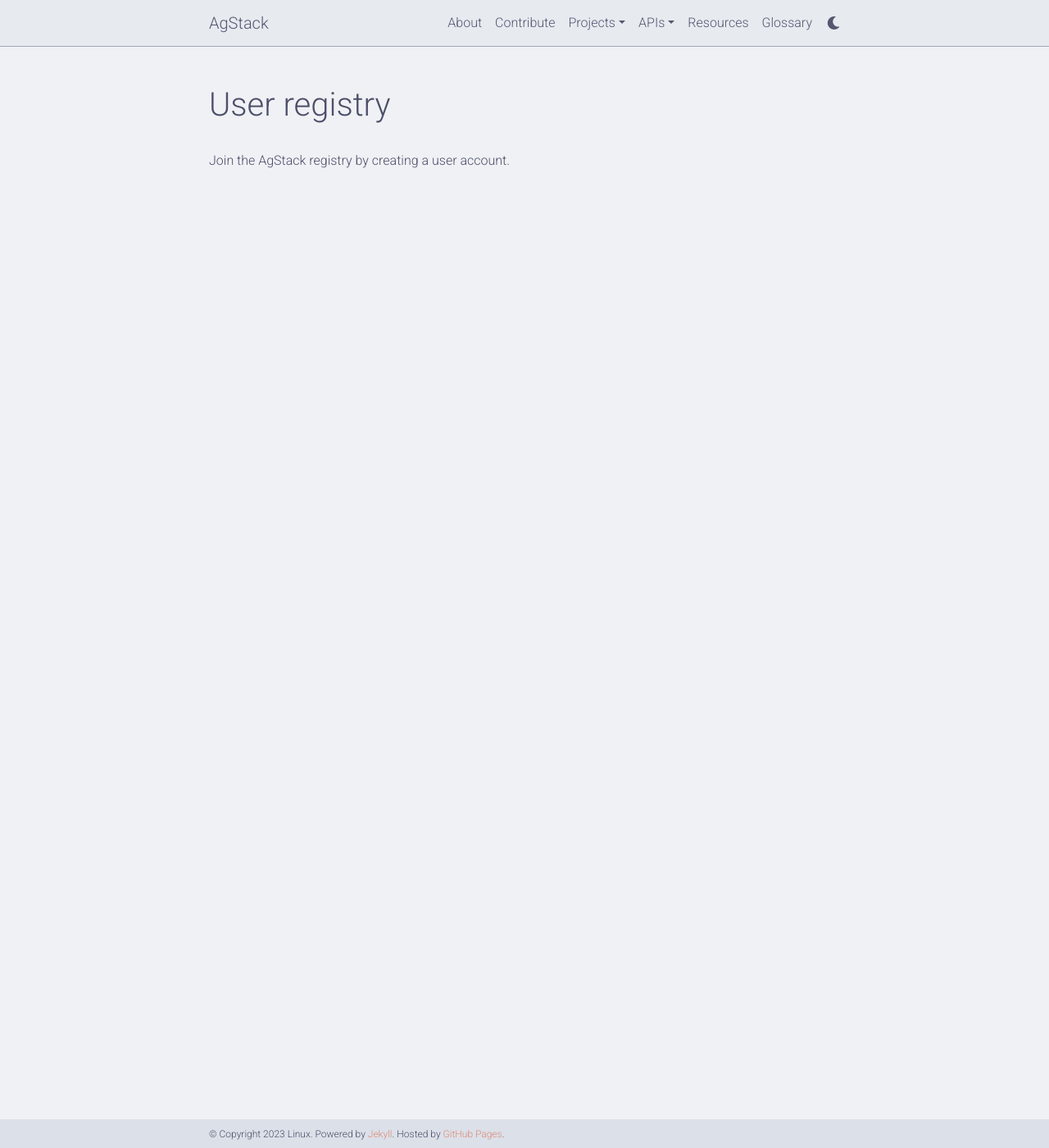
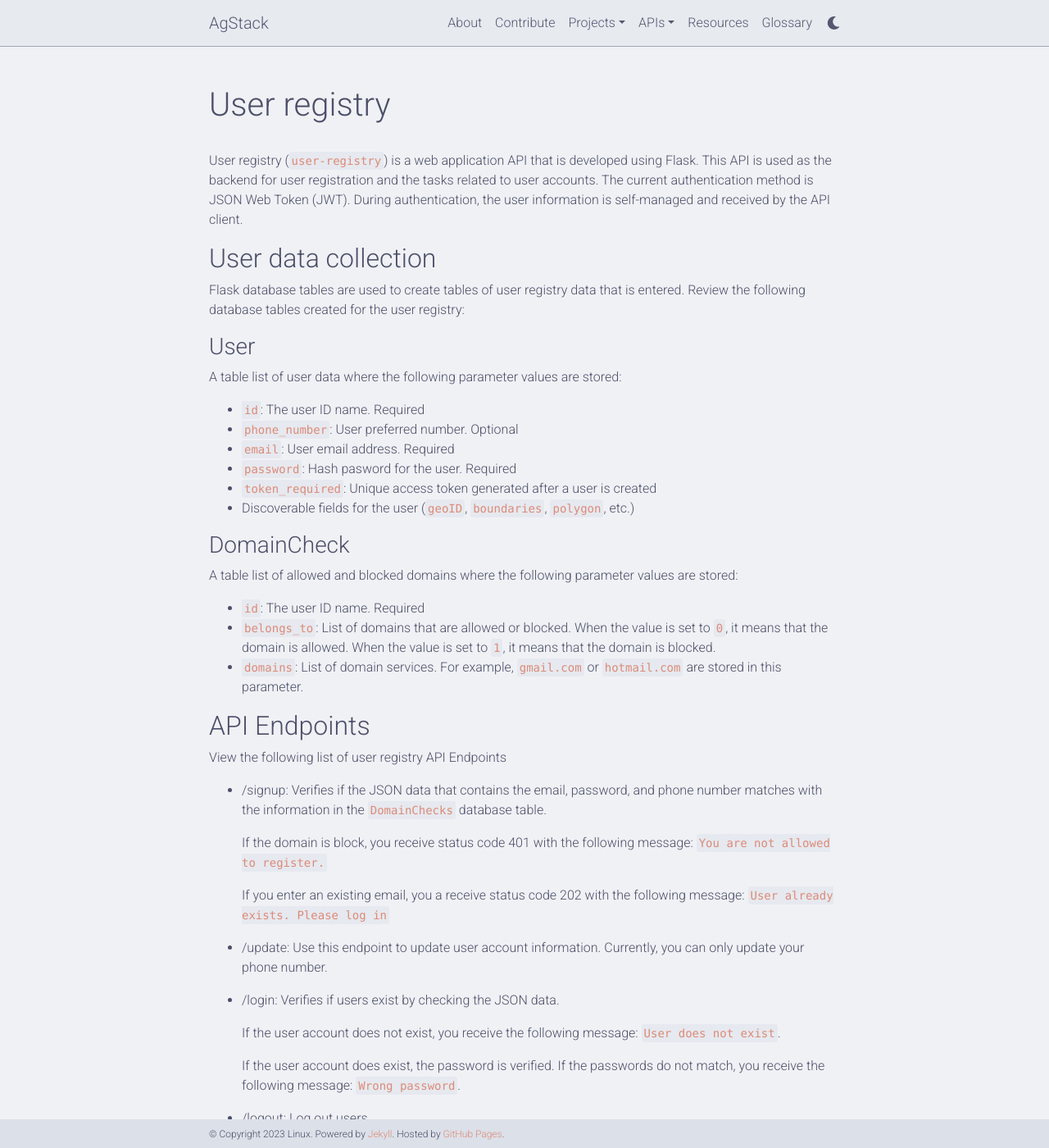
Before and after one commit to vmbrasseur/agstack-website, a Jekyll site: the page built from _pages/user_registry.md, in a window 1280 px wide and 1400 px high. Shown: the whole window at 82% size. Built offline with Jekyll 4.4.1, drawn with Linux system fonts in a browser that asks for light colours; comment, search, counter and statistics services are not loaded; a style sheet for code colours, icons or effects is not loaded; some of the changed text lies outside the part shown.

Commit message:
Update user_registry.md
https://github.com/agstack/agstack-website/issues/14

```diff
--- a/_pages/user_registry.md
+++ b/_pages/user_registry.md
@@ -6,4 +6,50 @@ horizontal: false
 nav: false
 ---
 
-Join the AgStack registry by creating a user account.
+User registry (`user-registry`) is a web application API that is developed using Flask. This API is used as the backend for user registration and the tasks related to user accounts. The current authentication method is JSON Web Token (JWT). During authentication, the user information is self-managed and received by the API client.
+
+## User data collection
+
+Flask database tables are used to create tables of user registry data that is entered. Review the following database tables created for the user registry:
+
+### User
+
+A table list of user data where the following parameter values are stored:
+
+  * `id`: The user ID name. Required
+  * `phone_number`: User preferred number. Optional
+  * `email`: User email address. Required
+  * `password`: Hash pasword for the user. Required
+<!--from Ted how is the valid token defined?-->
+  * `token_required`: Unique access token generated after a user is created
+  * Discoverable fields for the user (`geoID`, `boundaries`, `polygon`, etc.)
+
+### DomainCheck
+
+A table list of allowed and blocked domains where the following parameter values are stored:
+
+  * `id`: The user ID name. Required
+  * `belongs_to`: List of domains that are allowed or blocked. When the value is set to `0`, it means that the domain is allowed. When the value is set to `1`, it means that the domain is blocked.
+  * `domains`: List of domain services. For example, `gmail.com` or `hotmail.com` are stored in this parameter.
+
+## API Endpoints
+
+View the following list of user registry API Endpoints
+
+* /signup: Verifies if the JSON data that contains the email, password, and phone number matches with the information in the `DomainChecks` database table.
+
+  If the domain is block, you receive status code 401 with the following message: `You are not allowed to register.`
+
+  If you enter an existing email, you a receive status code 202 with the following message: `User already exists. Please log in`
+
+* /update: Use this endpoint to update user account information. Currently, you can only update your phone number.
+
+* /login: Verifies if users exist by checking the JSON data.
+
+  If the user account does not exist, you receive the following message: `User does not exist`.
+
+  If the user account does exist, the password is verified. If the passwords do not match, you receive the following message: `Wrong password`.
+
+* /logout: Log out users.
+
+* /authority-token: Gets the authority token for a domain.
```
